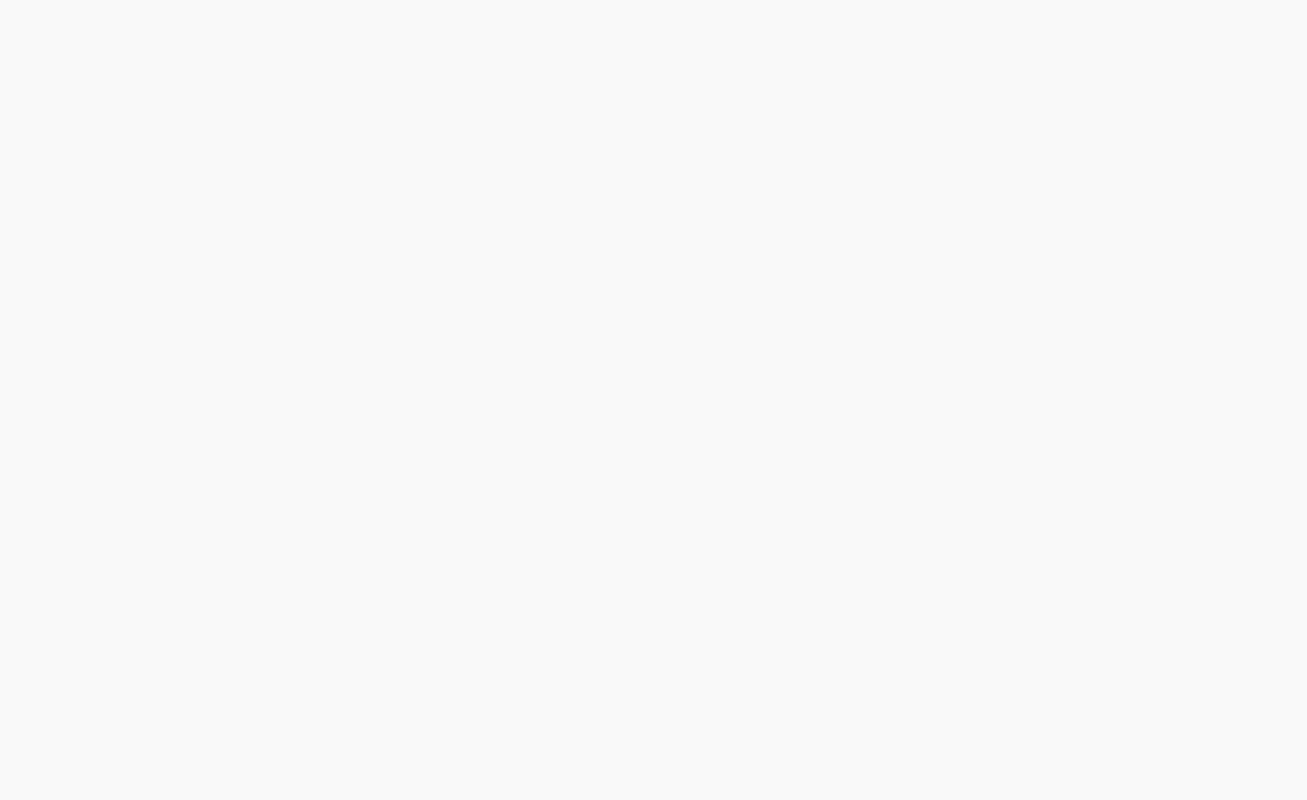
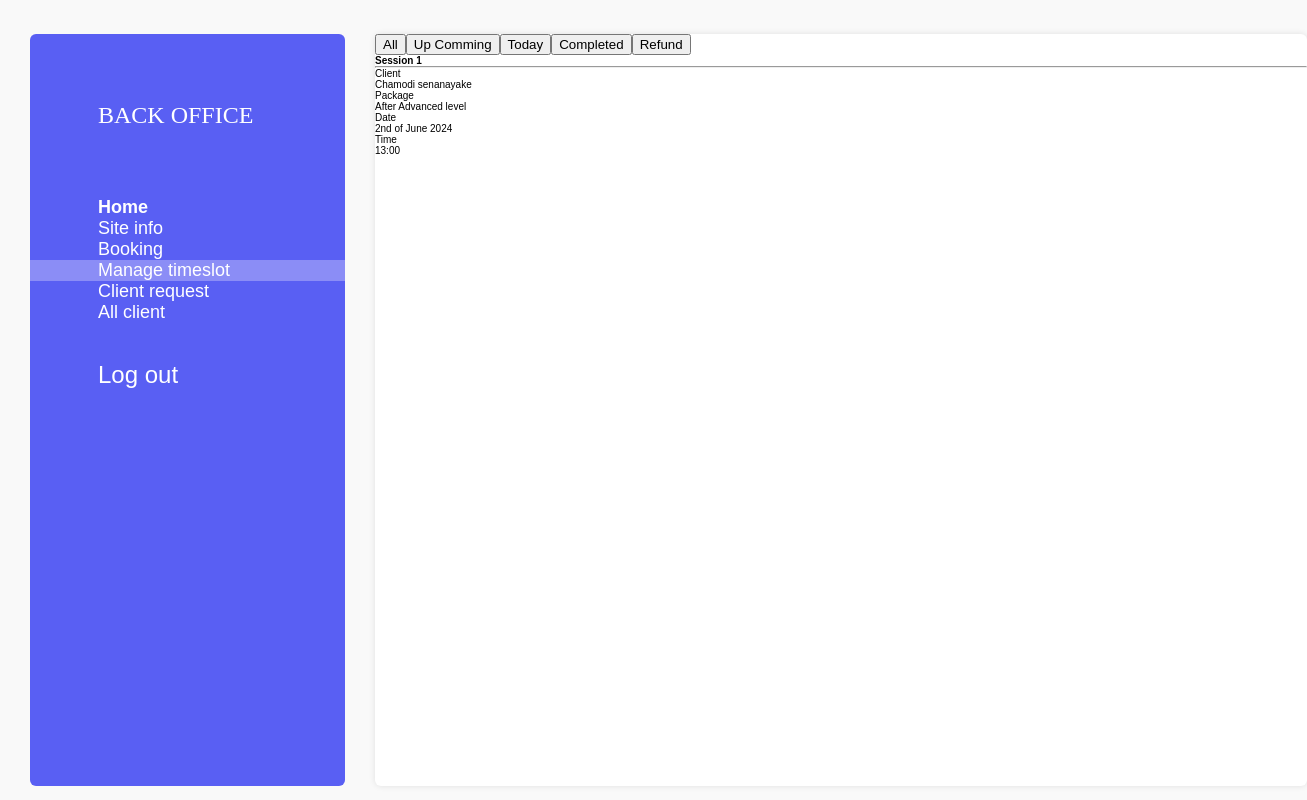
Before and after one commit to GayashanGamage/Dr.Dinesh-backoffice, a Vue app: page /office/booking/all in a window 1280 px wide. Before the commit this address had no page. Shown: the whole page, 1307 px wide, since content can reach past the window. Built offline with nearby package versions, Linux system fonts and the light colour scheme; a web font is replaced by a local one.

Commit message:
add booking page and relative sub pages. only HTML part

```diff
--- a/src/components/Booking.vue
+++ b/src/components/Booking.vue
@@ -1,6 +1,15 @@
 <template>
   <div class="c2-level-one-container">
-    <p>Booking page</p>
+    <div class="c2-level-two-container">
+      <button><router-link to="all">All</router-link></button>
+      <button>
+        <router-link to="upcomming">Up Comming</router-link>
+      </button>
+      <button><router-link to="today">Today</router-link></button>
+      <button><router-link to="completed">Completed</router-link></button>
+      <button><router-link to="refund">Refund</router-link></button>
+    </div>
+    <router-view></router-view>
   </div>
 </template>
 
@@ -10,9 +19,11 @@ name: "Info";
 
 <style scoped>
 .c2-level-one-container {
-  display: flex;
-  justify-content: center;
-  align-items: center;
   width: 100%;
+  height: 100%;
+}
+a {
+  text-decoration: none;
+  color: black;
 }
 </style>
--- /dev/null
+++ b/src/components/BookingPages/All.vue
@@ -0,0 +1,19 @@
+<template>
+  <div class="sc2-level-one-container">
+    <div class="sc2-level-two-container">
+      <h4>Session 1</h4>
+      <hr />
+      <p>Client</p>
+      <p>Chamodi senanayake</p>
+      <p>Package</p>
+      <p>After Advanced level</p>
+      <p>Date</p>
+      <p>2nd of June 2024</p>
+      <p>Time</p>
+      <p>13:00</p>
+    </div>
+  </div>
+</template>
+<script setup>
+name: "All";
+</script>
--- /dev/null
+++ b/src/components/BookingPages/Completed.vue
@@ -0,0 +1,19 @@
+<template>
+  <div class="sc2-level-one-container">
+    <div class="sc2-level-two-container">
+      <h4>Session 2</h4>
+      <hr />
+      <p>Client</p>
+      <p>Gayashan Gamage</p>
+      <p>Package</p>
+      <p>After Ordinary level</p>
+      <p>Date</p>
+      <p>5nd of May 2024</p>
+      <p>Time</p>
+      <p>16:00</p>
+    </div>
+  </div>
+</template>
+<script setup>
+name: "Completed";
+</script>
--- /dev/null
+++ b/src/components/BookingPages/Refund.vue
@@ -0,0 +1,19 @@
+<template>
+  <div class="sc2-level-one-container">
+    <div class="sc2-level-two-container">
+      <h4>Session 3</h4>
+      <hr />
+      <p>Client</p>
+      <p>Shan nanayakkara</p>
+      <p>Package</p>
+      <p>Undergraduate</p>
+      <p>Date</p>
+      <p>10nd of January 2024</p>
+      <p>Time</p>
+      <p>9:00</p>
+    </div>
+  </div>
+</template>
+<script setup>
+name: "Refund";
+</script>
--- /dev/null
+++ b/src/components/BookingPages/Today.vue
@@ -0,0 +1,19 @@
+<template>
+  <div class="sc2-level-one-container">
+    <div class="sc2-level-two-container">
+      <h4>Session 5</h4>
+      <hr />
+      <p>Client</p>
+      <p>Chathura senanarathna</p>
+      <p>Package</p>
+      <p>After Ordinary level</p>
+      <p>Date</p>
+      <p>1nd of December 2024</p>
+      <p>Time</p>
+      <p>12:00</p>
+    </div>
+  </div>
+</template>
+<script setup>
+name: "Today";
+</script>
--- /dev/null
+++ b/src/components/BookingPages/Upcomming.vue
@@ -0,0 +1,19 @@
+<template>
+  <div class="sc2-level-one-container">
+    <div class="sc2-level-two-container">
+      <h4>Session 4</h4>
+      <hr />
+      <p>Client</p>
+      <p>Viki Senanayake</p>
+      <p>Package</p>
+      <p>After Advanced level</p>
+      <p>Date</p>
+      <p>2nd of June 2024</p>
+      <p>Time</p>
+      <p>16:00</p>
+    </div>
+  </div>
+</template>
+<script setup>
+name: "Upcomming";
+</script>
--- a/src/router/index.js
+++ b/src/router/index.js
@@ -12,6 +12,11 @@ import ClientRequest from "@/components/Client-request.vue";
 import Timeslot from "@/components/Timeslot.vue";
 import Approved from "@/components/Request/Approved.vue";
 import Pending from "@/components/Request/Pending.vue";
+import All from "@/components/BookingPages/All.vue";
+import Refund from "@/components/BookingPages/Refund.vue";
+import Completed from "@/components/BookingPages/Completed.vue";
+import Upcomming from "@/components/BookingPages/Upcomming.vue";
+import Today from "@/components/BookingPages/Today.vue";
 
 const router = createRouter({
   history: createWebHistory(import.meta.env.BASE_URL),
@@ -52,6 +57,29 @@ const router = createRouter({
         {
           path: "booking",
           component: Booking,
+          redirect: "/office/booking/all",
+          children: [
+            {
+              path: "all",
+              component: All,
+            },
+            {
+              path: "upcomming",
+              component: Upcomming,
+            },
+            {
+              path: "today",
+              component: Today,
+            },
+            {
+              path: "completed",
+              component: Completed,
+            },
+            {
+              path: "refund",
+              component: Refund,
+            },
+          ],
         },
         {
           path: "timeslot",
@@ -60,7 +88,7 @@ const router = createRouter({
         {
           path: "request",
           component: ClientRequest,
-          redirect: "request/approved",
+          redirect: "/office/request/approved",
           children: [
             {
               path: "approved",
```
